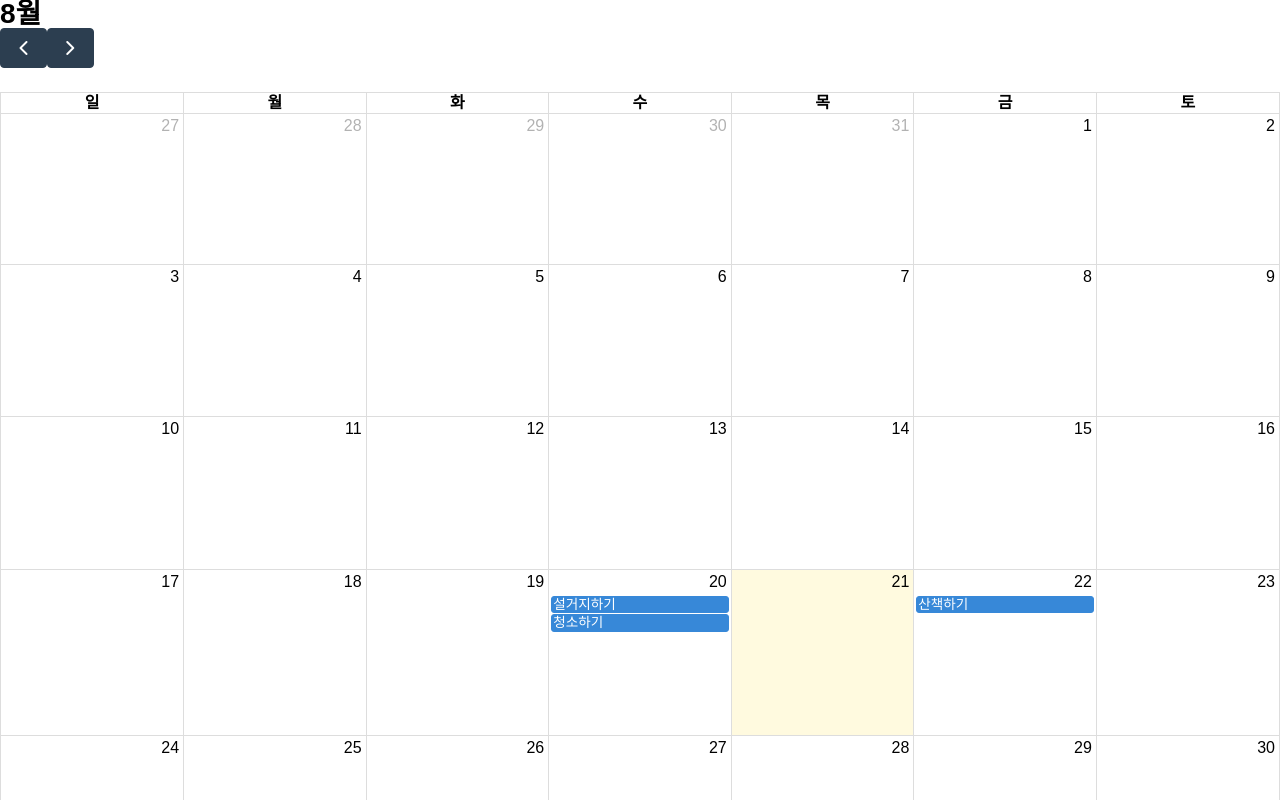
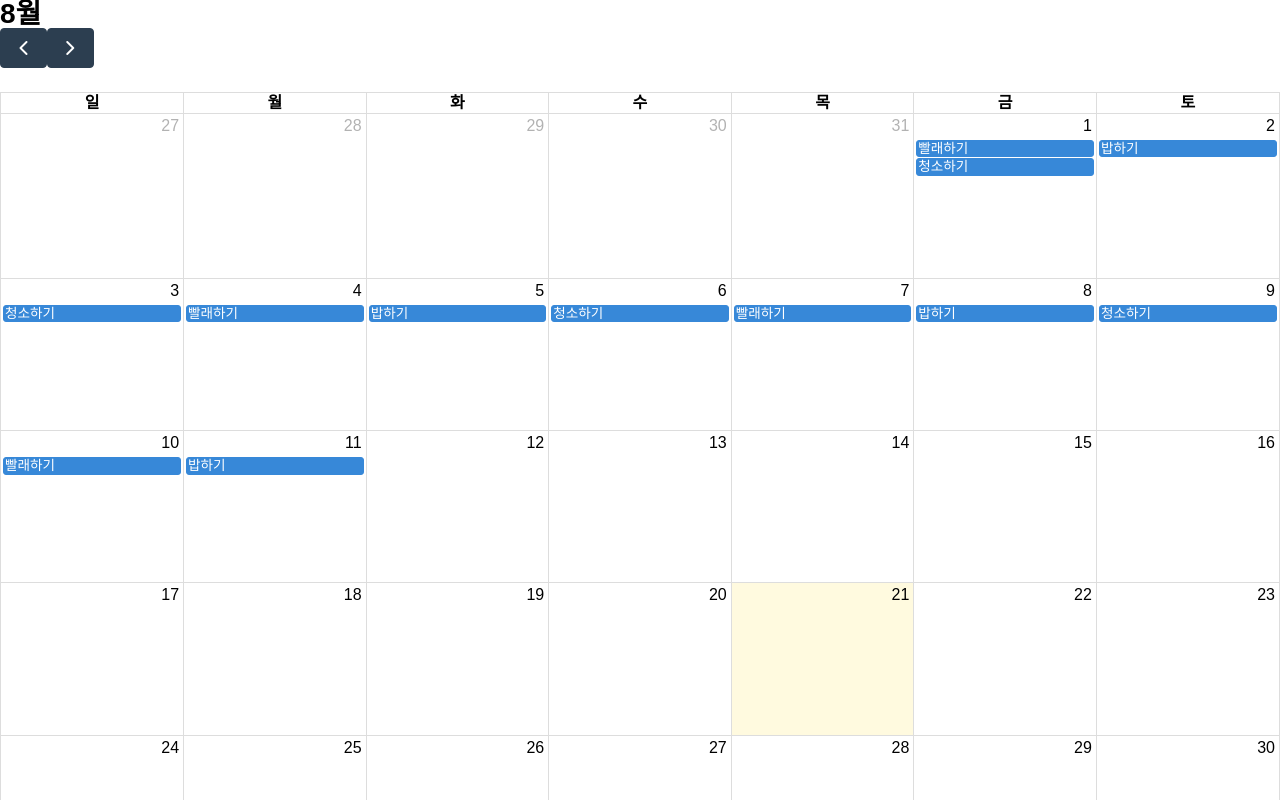
Before and after one commit to todoCalendar/todoCalendar, a React (Vite) app: page / in a window 1280 px wide. Shown: the top 800 px of the page. Built offline with nearby package versions, Linux system fonts and the light colour scheme; a web font is replaced by a local one.

Commit message:
달력 할 일 데이터 불러와 렌더링(Calendar)

```diff
--- a/src/components/Calendar.jsx
+++ b/src/components/Calendar.jsx
@@ -3,9 +3,125 @@ import dayGridPlugin from "@fullcalendar/daygrid";
 import interactionPlugin from "@fullcalendar/interaction";
 
 export default function Calendar() {
+    const dummy = [
+        {
+            id: 1,
+            year: "2025",
+            month: "08",
+            day: "01",
+            isDone: false,
+            cycle: { year: false, month: false, day: false },
+            text: "청소하기",
+        },
+        {
+            id: 2,
+            year: "2025",
+            month: "08",
+            day: "01",
+            isDone: false,
+            cycle: { year: false, month: false, day: false },
+            text: "빨래하기",
+        },
+        {
+            id: 3,
+            year: "2025",
+            month: "08",
+            day: "02",
+            isDone: false,
+            cycle: { year: false, month: false, day: false },
+            text: "밥하기",
+        },
+        {
+            id: 4,
+            year: "2025",
+            month: "08",
+            day: "03",
+            isDone: false,
+            cycle: { year: false, month: false, day: false },
+            text: "청소하기",
+        },
+        {
+            id: 5,
+            year: "2025",
+            month: "08",
+            day: "04",
+            isDone: false,
+            cycle: { year: false, month: false, day: false },
+            text: "빨래하기",
+        },
+        {
+            id: 6,
+            year: "2025",
+            month: "08",
+            day: "05",
+            isDone: false,
+            cycle: { year: false, month: false, day: false },
+            text: "밥하기",
+        },
+        {
+            id: 7,
+            year: "2025",
+            month: "08",
+            day: "06",
+            isDone: false,
+            cycle: { year: false, month: false, day: false },
+            text: "청소하기",
+        },
+        {
+            id: 8,
+            year: "2025",
+            month: "08",
+            day: "07",
+            isDone: false,
+            cycle: { year: false, month: false, day: false },
+            text: "빨래하기",
+        },
+        {
+            id: 9,
+            year: "2025",
+            month: "08",
+            day: "08",
+            isDone: false,
+            cycle: { year: false, month: false, day: false },
+            text: "밥하기",
+        },
+        {
+            id: 10,
+            year: "2025",
+            month: "08",
+            day: "09",
+            isDone: false,
+            cycle: { year: false, month: false, day: false },
+            text: "청소하기",
+        },
+        {
+            id: 11,
+            year: "2025",
+            month: "08",
+            day: "10",
+            isDone: false,
+            cycle: { year: false, month: false, day: false },
+            text: "빨래하기",
+        },
+        {
+            id: 12,
+            year: "2025",
+            month: "08",
+            day: "11",
+            isDone: false,
+            cycle: { year: false, month: false, day: false },
+            text: "밥하기",
+        },
+    ];
+
+    const calendarEvents = dummy.map((todo) => ({
+        title: todo.text,
+        start: `${todo.year}-${todo.month}-${todo.day}`,
+        id: todo.id,
+    }));
+
     const handleDateClick = (arg) => {
-        alert(arg.dateStr);
-        // 오늘의 할 일과 input 창 렌더
+        alert("Date clicked: " + arg.dateStr);
     };
 
     return (
@@ -25,20 +141,7 @@ export default function Calendar() {
                 right: "",
             }}
             dayHeaderFormat={{ weekday: "short" }}
-            events={[
-                {
-                    title: "청소하기",
-                    start: "2025-08-20",
-                },
-                {
-                    title: "설거지하기",
-                    start: "2025-08-20",
-                },
-                {
-                    title: "산책하기",
-                    start: "2025-08-22",
-                },
-            ]}
+            events={calendarEvents}
         />
     );
 }
```
